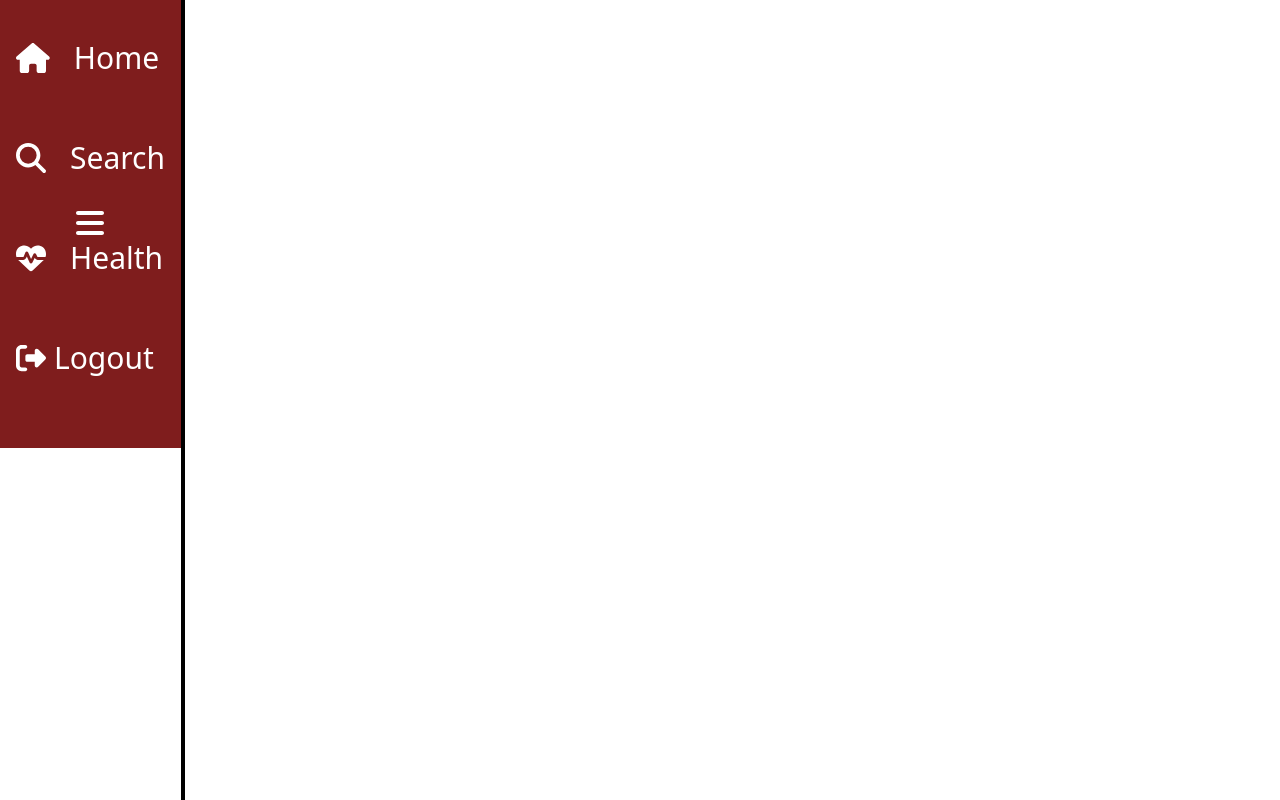
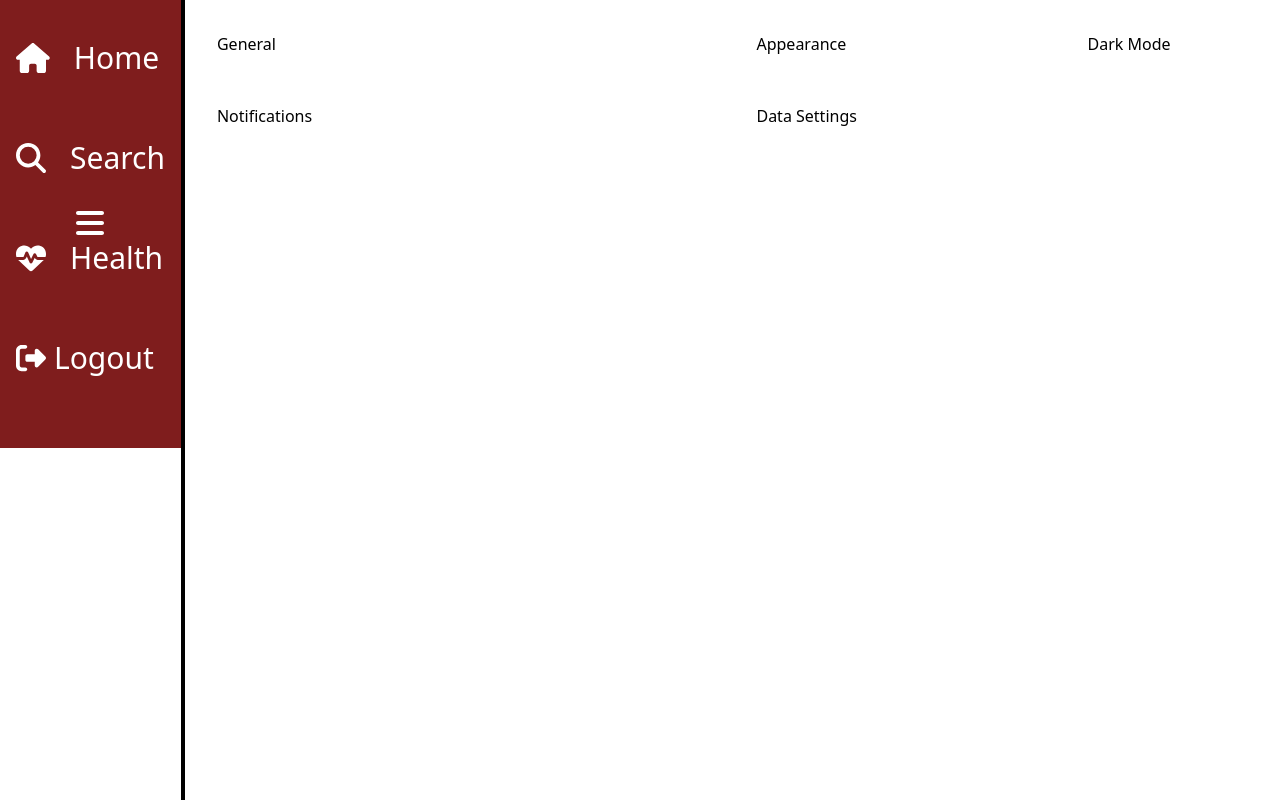
Before and after one commit to CSU-Northridge-ARCS-Dev/coaching-dashboard, a React (Vite) app: page /settings in a window 1280 px wide. Built offline with nearby package versions, Linux system fonts and the light colour scheme.

Commit message:
Add settings section to Settings page

```diff
--- a/src/Pages/Settings.jsx
+++ b/src/Pages/Settings.jsx
@@ -10,8 +10,24 @@ const Settings = () => {
                 <Navbar />
 
             </div>
+            {/* Content for general, appearance, notifications, and data settings */}
             <div className="tw-col-span-1 tw-row-span-1 tw-bg-[gradient-radial-1] tw-bg-[gradient-radial-2] tw-border-l-4 tw-border-black">
                 {/* Content for dark mode, notification settings, and health data delete */}
+                <div className='settings-container tw-grid tw-grid-cols-2 tw-gap-4 tw-p-4'>
+                    <div className='settings-item tw-grid tw-grid-cols-2 tw-gap-4 tw-p-4'>
+                        General
+                    </div>
+                    <div className='settings-item tw-grid tw-grid-cols-2 tw-gap-4 tw-p-4'>
+                        Appearance
+                        <button className='settings-button' id='dark-mode-button'>Dark Mode</button>
+                    </div>
+                    <div className='settings-item tw-grid tw-grid-cols-2 tw-gap-4 tw-p-4'>
+                        Notifications
+                    </div>
+                    <div className='settings-item tw-grid tw-grid-cols-2 tw-gap-4 tw-p-4'>
+                        Data Settings
+                    </div>
+                </div>
             </div>
         </div>
     );
```
